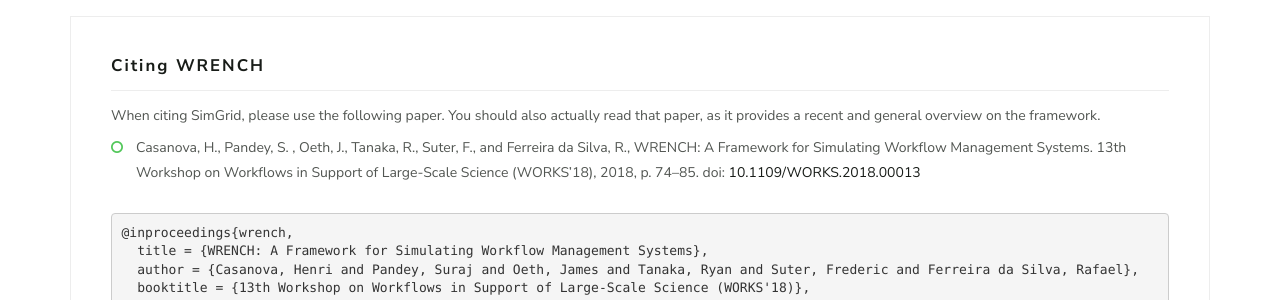
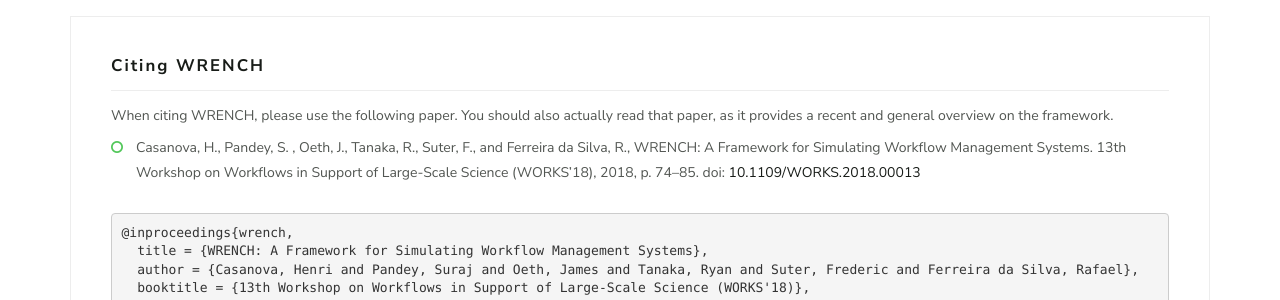
Before and after one commit to wrench-project/wrench-project.github.io, a Jekyll site: the page built from publications.md, in a window 1280 px wide. Shown: the part 344-644 px from the top of the page. Built offline with Jekyll 4.4.1, drawn with Linux system fonts in a browser that asks for light colours; nearby versions of some CDN libraries.

Commit message:
fixing typo

```diff
--- a/publications.md
+++ b/publications.md
@@ -33,7 +33,7 @@
                         <h3>Citing WRENCH</h3>
                     </div>
                     <div class="plan-content">
-                        <p>When citing SimGrid, please use the following paper. You should also actually read
+                        <p>When citing WRENCH, please use the following paper. You should also actually read
                         that paper, as it provides a recent and general overview on the framework.</p>
                         <ul class="angle angle-right">
                           <li>
```
Also changed, not shown: 1 other file.
